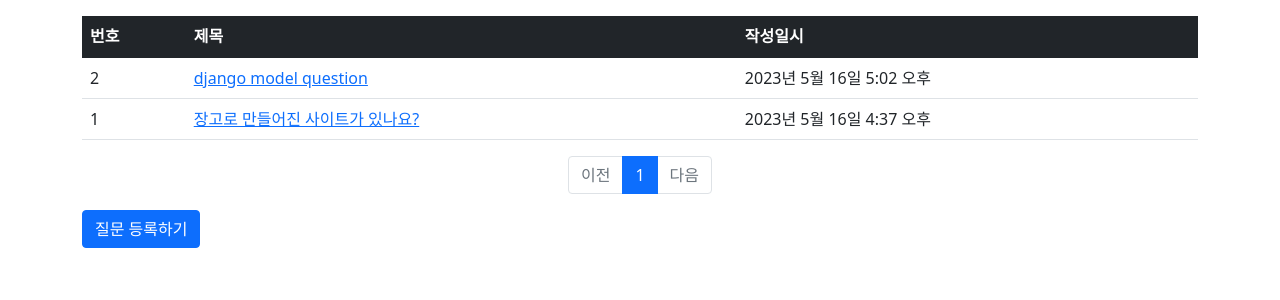
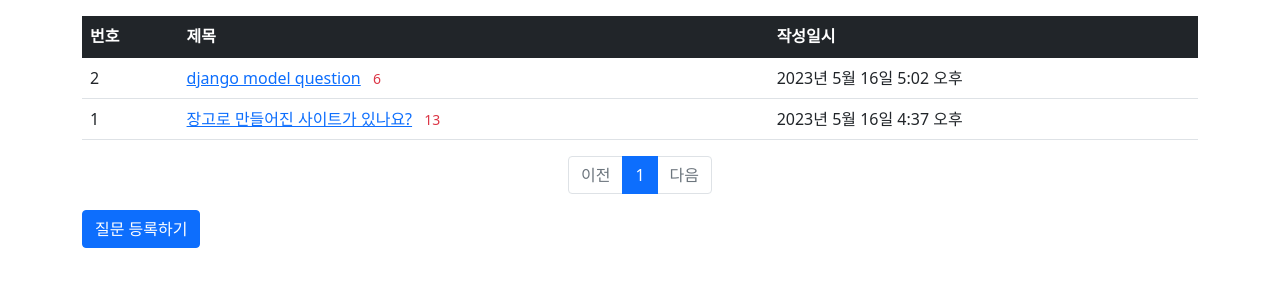
Before and after one commit to tlsyfk/django, a Django app: page / in a window 1280 px wide. Shown: the part 57-357 px from the top of the page. Run offline with Django 4.2, Linux system fonts and the light colour scheme; data comes from the database, SQL or seed files in the repository; both versions use the stored data as it was after the commit; some libraries are stand-ins or nearby versions.

Commit message:
initial commit

```diff
--- a/templates/pybo/question_list.html
+++ b/templates/pybo/question_list.html
@@ -20,6 +20,9 @@
             </td>
             <td>
                 <a href="{% url 'pybo:detail' question.id %}">{{ question.subject }}</a>
+                {% if question.answer_set.count > 0 %}
+                <span class="text-danger small mx-2">{{ question.answer_set.count }}</span>
+                {% endif %}
             </td>
             <td>{{ question.create_date }}</td>
         </tr>
```
Also changed, not shown: db.sqlite3.
